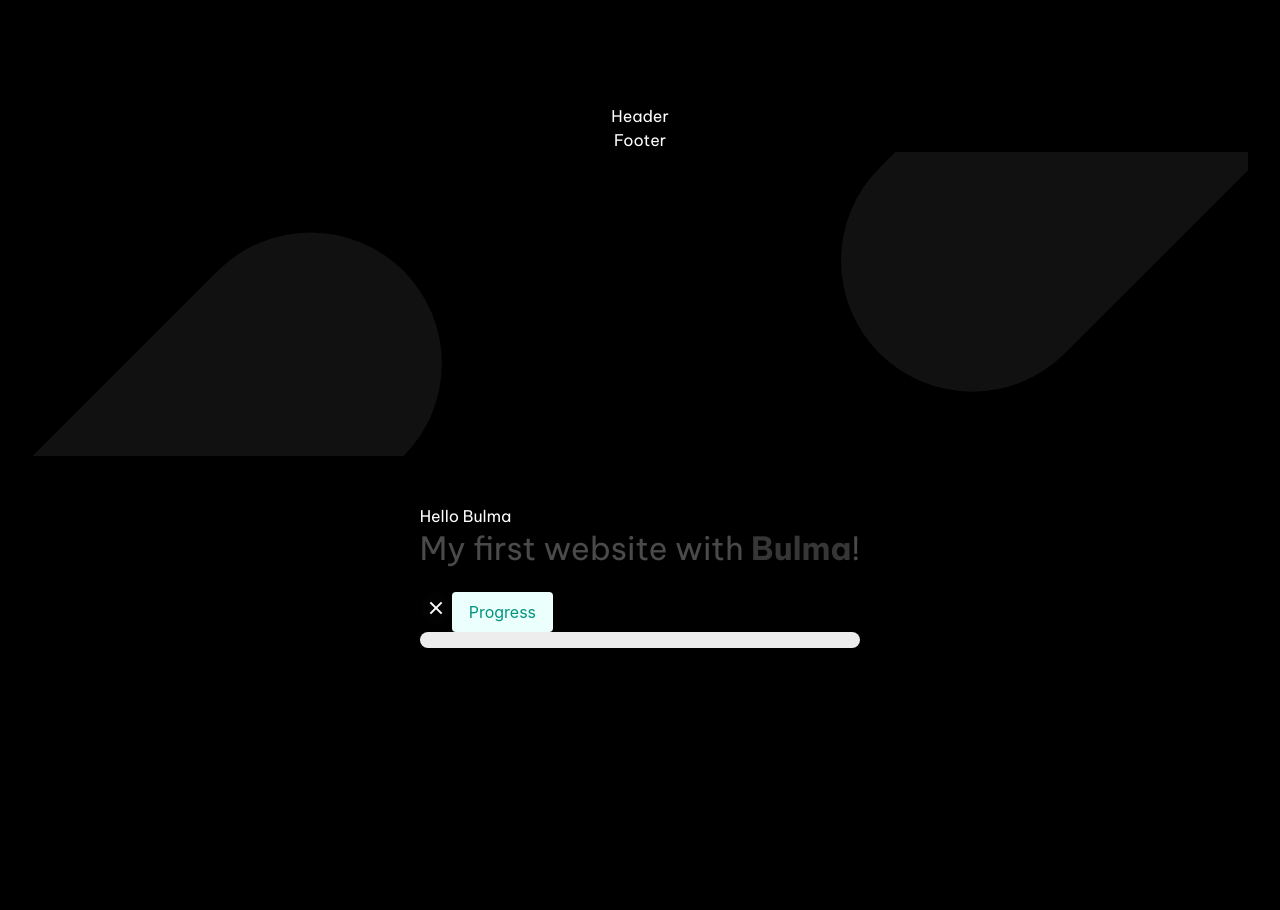
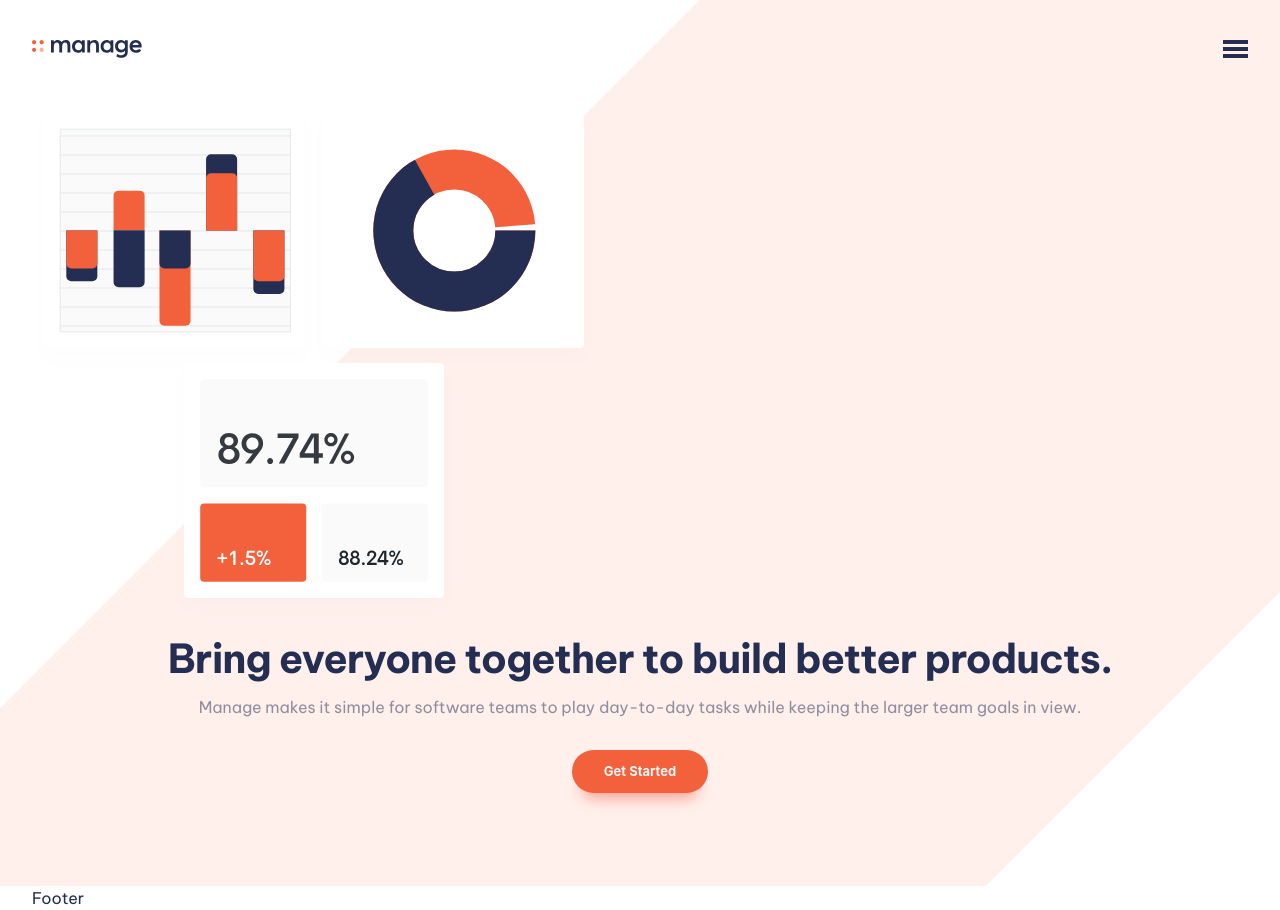
Before and after one commit to kpav33/manage-landing-page, a Next.js app: page / in a window 1280 px wide. Before the commit the page ends 800 px from the top, so only its background shows below. Built offline with nearby package versions, Linux system fonts and the light colour scheme.

Commit message:
Add banner section

```diff
--- /dev/null
+++ b/components/Banner/Banner.module.css
@@ -0,0 +1,43 @@
+.container {
+    padding: 40px 24px 93px 24px;
+    background-image: url("/bg-tablet-pattern.svg"), url("/bg-tablet-pattern.svg");
+    background-repeat: no-repeat, no-repeat;
+    background-size: 120%, 90%;
+    background-position: top -130px right -140px, bottom left 250px;
+}
+
+.bannerTextContainer {
+    display: flex;
+    flex-direction: column;
+    justify-content: center;
+    align-items: center;
+}
+
+.bannerHeading {
+    font-size: 40px;
+    font-weight: 700;
+    line-height: 50px;
+    letter-spacing: -1px;
+    text-align: center;
+}
+
+.bannerText {
+    font-size: 16px;
+    font-weight: 300;
+    line-height: 28px;
+    text-align: center;
+    opacity: 0.5;
+    margin: 9px 0px 29px 0px;
+}
+
+.bannerButton {
+    font-size: 13px;
+    font-weight: 700;
+    line-height: 19px;
+    color: var(--lightGray);
+    padding: 12px 32px;
+    border-radius: 22px;
+    background-color: #F3603C;
+    border: none;
+    box-shadow: 0px 15px 15px -10px #FF9F8E;
+}
--- /dev/null
+++ b/components/Banner/index.js
@@ -0,0 +1,30 @@
+import React from "react";
+import Image from "next/image";
+
+import Header from "../Header";
+
+import styles from "./Banner.module.css";
+
+export default function Banner() {
+  return (
+    <section className={styles.container}>
+      <Header />
+      <Image
+        src="/illustration-intro.svg"
+        width={580}
+        height={525}
+        alt="Banner"
+      />
+      <div className={styles.bannerTextContainer}>
+        <h1 className={styles.bannerHeading}>
+          Bring everyone together to build better products.
+        </h1>
+        <p className={styles.bannerText}>
+          Manage makes it simple for software teams to play day-to-day tasks
+          while keeping the larger team goals in view.
+        </p>
+        <button className={styles.bannerButton}>Get Started</button>
+      </div>
+    </section>
+  );
+}
--- a/components/Header/Header.module.css
+++ b/components/Header/Header.module.css
@@ -1,3 +1,8 @@
 .container {
-    padding: 0 2rem;
+    width: 100%;
+    display: flex;
+    justify-content: space-between;
+    align-items: center;
+    padding: 0px 8px;
+    margin-bottom: 45px;
 }
--- a/components/Header/index.js
+++ b/components/Header/index.js
@@ -1,6 +1,18 @@
 import React from "react";
+import Image from "next/image";
 import styles from "./Header.module.css";
 
 export default function Header() {
-  return <div className={styles.container}>Header</div>;
+  return (
+    <header className={styles.container}>
+      <Image src="/logo.svg" alt="Manage logo" width={110} height={18} />
+
+      <Image
+        src="/icon-hamburger.svg"
+        alt="Mobile navigation menu"
+        width={25}
+        height={18}
+      />
+    </header>
+  );
 }
--- a/pages/index.js
+++ b/pages/index.js
@@ -3,56 +3,30 @@
 import styles from "../styles/Home.module.css";
 import Header from "../components/Header";
 import Footer from "../components/Footer";
-
-import { useState } from "react";
+import Banner from "../components/Banner";
 
 export default function Home() {
-  const [progress, setProgress] = useState(0);
-
-  function handleProgress() {
-    if (progress === 100) {
-      setProgress(0);
-    }
-    setProgress((prevState) => prevState + 1);
-  }
-
-  // console.log(progress);
   return (
     <div className={styles.container}>
       <Head>
-        <title>Create Next App</title>
-        <meta name="description" content="Generated by create next app" />
+        <title>Manage landing page</title>
+        <meta
+          name="description"
+          content="Manage landing page challenge by Frontend Mentor"
+        />
         <link rel="icon" href="/favicon-32x32.png" />
       </Head>
 
-      <main className={styles.main}>
-        <Header />
+      <main>
+        {/* <Header /> */}
+        <Banner />
         <Footer />
-        <Image
+        {/* <Image
           src="/bg-simplify-section-desktop.svg"
           alt="alternative image"
           width={1439}
           height={360}
-        />
-
-        <section className="section">
-          <div className="container">
-            <h2>Hello Bulma</h2>
-            <p className="subtitle is-3">
-              My first website with <strong>Bulma</strong>!
-            </p>
-            <button className="delete is-large">Delete</button>
-            <button
-              className="button is-primary is-light"
-              onClick={handleProgress}
-            >
-              Progress
-            </button>
-            <progress className="progress" value={progress} max="100">
-              15%
-            </progress>
-          </div>
-        </section>
+        /> */}
       </main>
     </div>
   );
--- a/styles/Home.module.css
+++ b/styles/Home.module.css
@@ -1,8 +1,9 @@
 .container {
-  padding: 0 2rem;
+  /* padding: 30px 16px; */
+  color: inherit;
 }
 
-.main {
+/* .main {
   min-height: 100vh;
   padding: 4rem 0;
   flex: 1;
@@ -10,108 +11,4 @@
   flex-direction: column;
   justify-content: center;
   align-items: center;
-  color: white;
-}
-
-.footer {
-  display: flex;
-  flex: 1;
-  padding: 2rem 0;
-  border-top: 1px solid #eaeaea;
-  justify-content: center;
-  align-items: center;
-}
-
-.footer a {
-  display: flex;
-  justify-content: center;
-  align-items: center;
-  flex-grow: 1;
-}
-
-.title a {
-  color: #0070f3;
-  text-decoration: none;
-}
-
-.title a:hover,
-.title a:focus,
-.title a:active {
-  text-decoration: underline;
-}
-
-.title {
-  margin: 0;
-  line-height: 1.15;
-  font-size: 4rem;
-}
-
-.title,
-.description {
-  text-align: center;
-}
-
-.description {
-  margin: 4rem 0;
-  line-height: 1.5;
-  font-size: 1.5rem;
-}
-
-.code {
-  background: #fafafa;
-  border-radius: 5px;
-  padding: 0.75rem;
-  font-size: 1.1rem;
-  font-family: Menlo, Monaco, Lucida Console, Liberation Mono, DejaVu Sans Mono,
-    Bitstream Vera Sans Mono, Courier New, monospace;
-}
-
-.grid {
-  display: flex;
-  align-items: center;
-  justify-content: center;
-  flex-wrap: wrap;
-  max-width: 800px;
-}
-
-.card {
-  margin: 1rem;
-  padding: 1.5rem;
-  text-align: left;
-  color: inherit;
-  text-decoration: none;
-  border: 1px solid #eaeaea;
-  border-radius: 10px;
-  transition: color 0.15s ease, border-color 0.15s ease;
-  max-width: 300px;
-}
-
-.card:hover,
-.card:focus,
-.card:active {
-  color: #0070f3;
-  border-color: #0070f3;
-}
-
-.card h2 {
-  margin: 0 0 1rem 0;
-  font-size: 1.5rem;
-}
-
-.card p {
-  margin: 0;
-  font-size: 1.25rem;
-  line-height: 1.5;
-}
-
-.logo {
-  height: 1em;
-  margin-left: 0.5rem;
-}
-
-@media (max-width: 600px) {
-  .grid {
-    width: 100%;
-    flex-direction: column;
-  }
-}
+} */
--- a/styles/globals.css
+++ b/styles/globals.css
@@ -18,8 +18,10 @@
   padding: 0;
   margin: 0;
   font-family: 'Be Vietnam Pro', sans-serif;
-  background-color: black;
-  color: white;
+  background-color: white;
+  color: var(--primaryBlue);
+  font-size: 16px;
+  font-weight: 400;
 }
 
 a {
```
